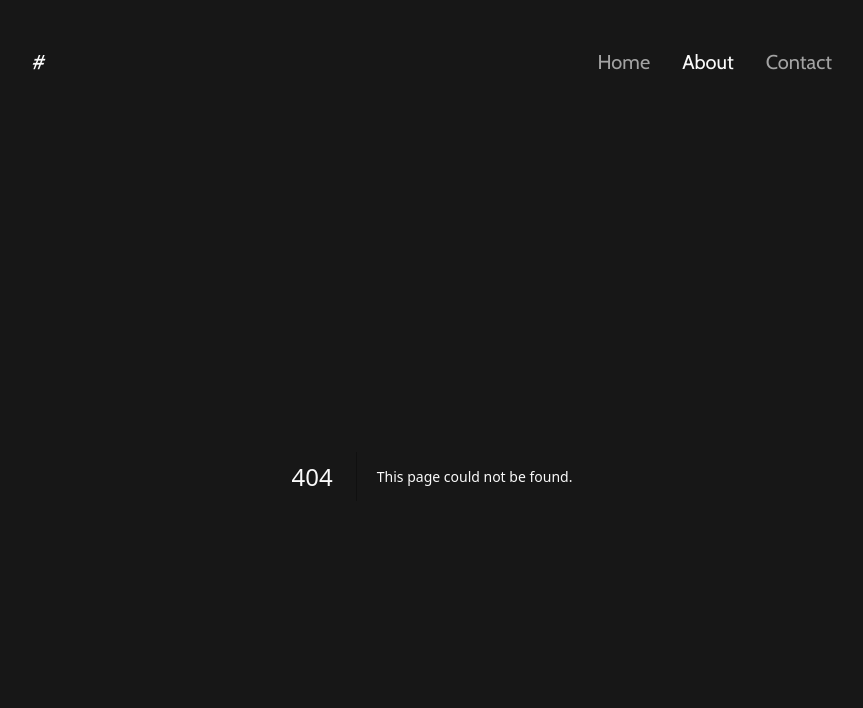
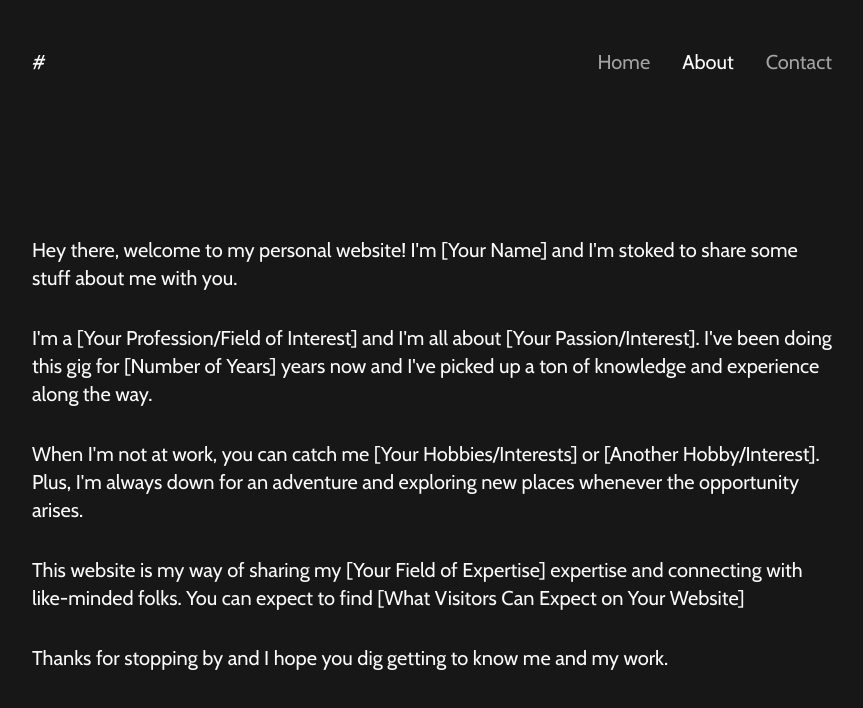
Before and after one commit to viiniciusgs/viiniciusgs.com, a Next.js app: page /about in a window 1280 px wide. Before the commit this address had no page. Shown: the top 708 px of the page, without its empty margins (208-1071 px from the left). Built offline with nearby package versions, Linux system fonts and the light colour scheme.

Commit message:
:sparkles: add about page

```diff
--- /dev/null
+++ b/src/app/about/page.tsx
@@ -0,0 +1,30 @@
+export default function About() {
+  return (
+    <section className="mt-40 pb-40">
+      <p>
+        Hey there, welcome to my personal website! I&apos;m [Your Name] and
+        I&apos;m stoked to share some stuff about me with you.
+      </p>
+      <p className="mt-8">
+        I&apos;m a [Your Profession/Field of Interest] and I&apos;m all about
+        [Your Passion/Interest]. I&apos;ve been doing this gig for [Number of
+        Years] years now and I&apos;ve picked up a ton of knowledge and
+        experience along the way.
+      </p>
+      <p className="mt-8">
+        When I&apos;m not at work, you can catch me [Your Hobbies/Interests] or
+        [Another Hobby/Interest]. Plus, I&apos;m always down for an adventure
+        and exploring new places whenever the opportunity arises.
+      </p>
+      <p className="mt-8">
+        This website is my way of sharing my [Your Field of Expertise] expertise
+        and connecting with like-minded folks. You can expect to find [What
+        Visitors Can Expect on Your Website]
+      </p>
+      <p className="mt-8">
+        Thanks for stopping by and I hope you dig getting to know me and my
+        work.
+      </p>
+    </section>
+  )
+}
```
